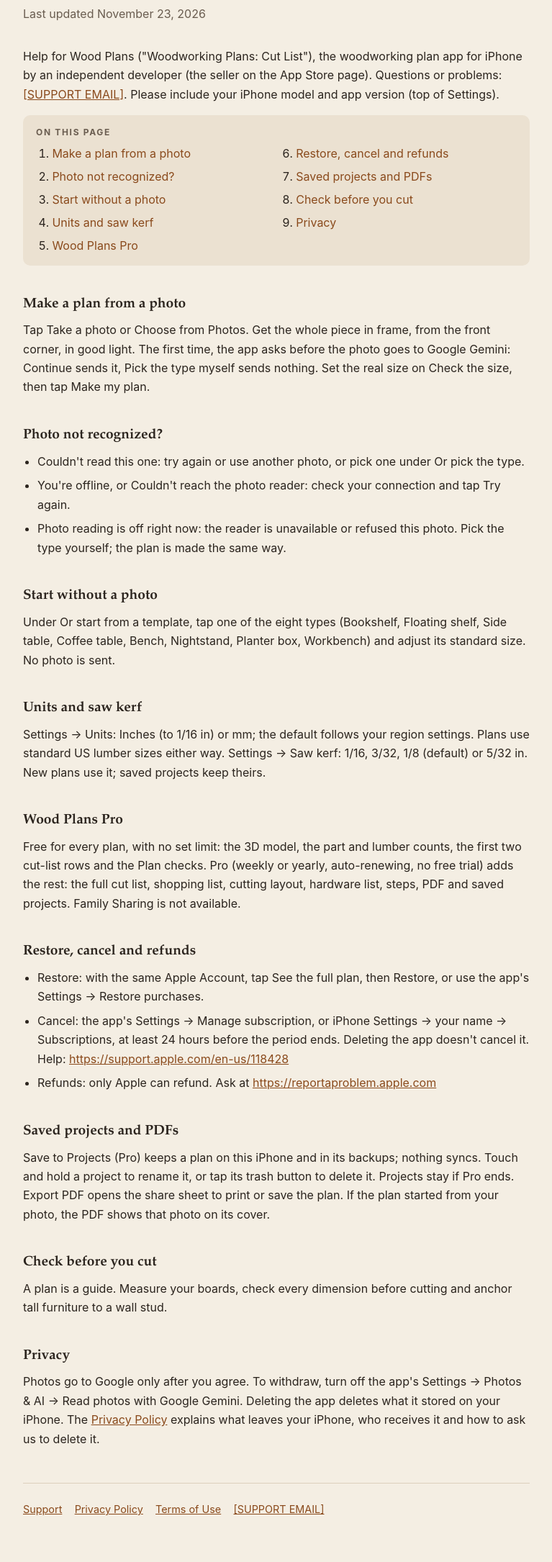
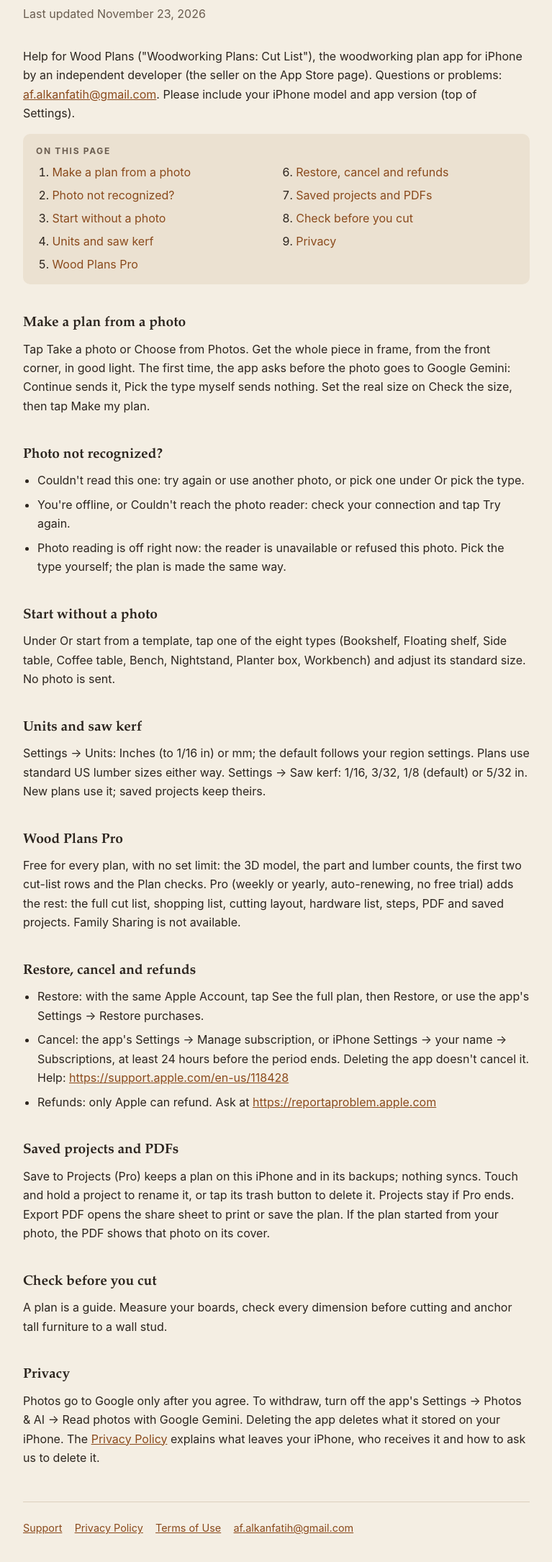
Before and after one commit to fatihalkn/fatihalkn.github.io, a plain HTML site: page woodsplans-support.html in a window 1280 px wide. Shown: the part 118-2288 px from the top of the page at 72% size, without its empty margins (256-1023 px from the left). Drawn offline with Linux system fonts and the light colour scheme.

Commit message:
Update woodsplans-support.html

```diff
--- a/woodsplans-support.html
+++ b/woodsplans-support.html
@@ -31,7 +31,7 @@
 <p class="brand">Wood Plans</p>
 <h1>Support</h1>
 <p class="date">Last updated November 23, 2026</p>
-<p>Help for Wood Plans ("Woodworking Plans: Cut List"), the woodworking plan app for iPhone by an independent developer (the seller on the App Store page). Questions or problems: <a href="mailto:[SUPPORT EMAIL]">[SUPPORT EMAIL]</a>. Please include your iPhone model and app version (top of Settings).</p>
+<p>Help for Wood Plans ("Woodworking Plans: Cut List"), the woodworking plan app for iPhone by an independent developer (the seller on the App Store page). Questions or problems: <a href="mailto:af.alkanfatih@gmail.com">af.alkanfatih@gmail.com</a>. Please include your iPhone model and app version (top of Settings).</p>
 <nav aria-label="On this page"><p>On this page</p><ol><li><a href="#make-a-plan-from-a-photo">Make a plan from a photo</a></li><li><a href="#photo-not-recognized">Photo not recognized?</a></li><li><a href="#start-without-a-photo">Start without a photo</a></li><li><a href="#units-and-saw-kerf">Units and saw kerf</a></li><li><a href="#wood-plans-pro">Wood Plans Pro</a></li><li><a href="#restore-cancel-and-refunds">Restore, cancel and refunds</a></li><li><a href="#saved-projects-and-pdfs">Saved projects and PDFs</a></li><li><a href="#check-before-you-cut">Check before you cut</a></li><li><a href="#privacy">Privacy</a></li></ol></nav>
 <h2 id="make-a-plan-from-a-photo">Make a plan from a photo</h2>
 <p>Tap Take a photo or Choose from Photos. Get the whole piece in frame, from the front corner, in good light. The first time, the app asks before the photo goes to Google Gemini: Continue sends it, Pick the type myself sends nothing. Set the real size on Check the size, then tap Make my plan.</p>
@@ -50,7 +50,7 @@
 <h2 id="check-before-you-cut">Check before you cut</h2>
 <p>A plan is a guide. Measure your boards, check every dimension before cutting and anchor tall furniture to a wall stud.</p>
 <h2 id="privacy">Privacy</h2>
-<p>Photos go to Google only after you agree. To withdraw, turn off the app's Settings → Photos &amp; AI → Read photos with Google Gemini. Deleting the app deletes what it stored on your iPhone. The <a href="WoodPlansPrivacyPolicy.html">Privacy Policy</a> explains what leaves your iPhone, who receives it and how to ask us to delete it.</p>
+<p>Photos go to Google only after you agree. To withdraw, turn off the app's Settings → Photos &amp; AI → Read photos with Google Gemini. Deleting the app deletes what it stored on your iPhone. The <a href="WoodPlans-privacy.html">Privacy Policy</a> explains what leaves your iPhone, who receives it and how to ask us to delete it.</p>
 <hr>
-<footer><a href="WoodPlansSupport.html">Support</a><a href="WoodPlansPrivacyPolicy.html">Privacy Policy</a><a href="WoodPlansTerms.html">Terms of Use</a><a href="mailto:[SUPPORT EMAIL]">[SUPPORT EMAIL]</a></footer>
+<footer><a href="woodsplans-support.html">Support</a><a href="WoodPlans-privacy.html">Privacy Policy</a><a href="WoodPlans-terms.html">Terms of Use</a><a href="mailto:af.alkanfatih@gmail.com">af.alkanfatih@gmail.com</a></footer>
 </body></html>
```
